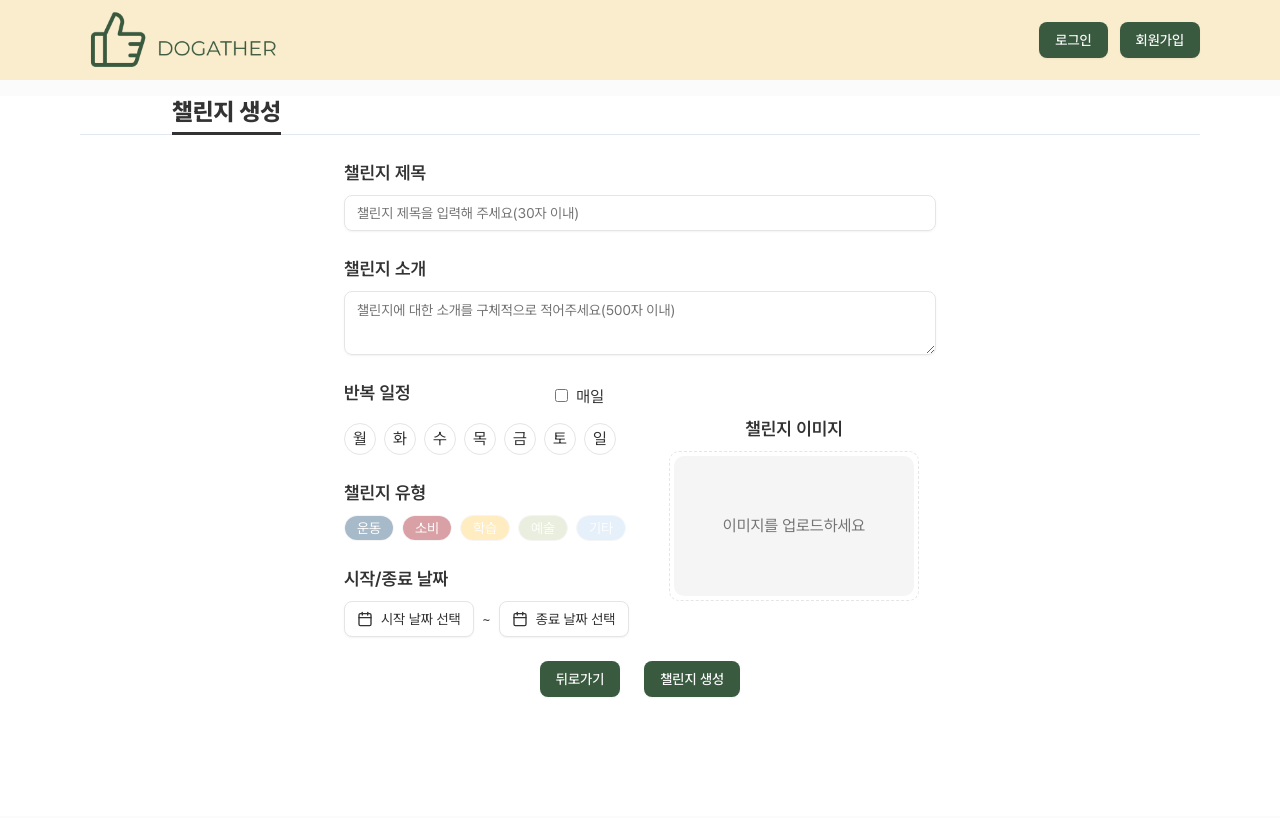
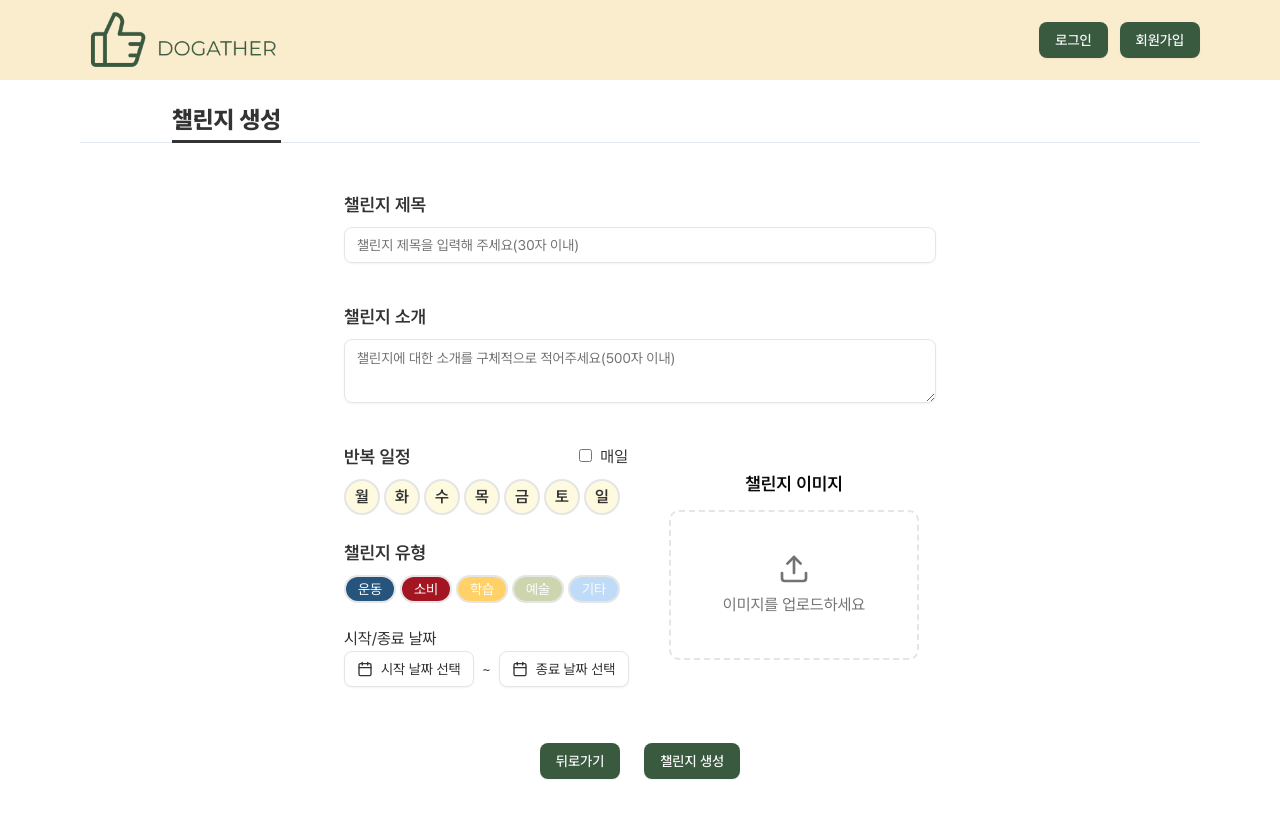
Before and after one commit to do-gather-challenge/do-gather, a Next.js app: page /challenges/post in a window 1280 px wide. Shown: the top 818 px of the page. Built offline with nearby package versions, Linux system fonts and the light colour scheme; no server answers.

Commit message:
design: #52 challenge post form ui 개선

```diff
--- a/src/components/features/challenges/post/challenge-post-button-group.tsx
+++ b/src/components/features/challenges/post/challenge-post-button-group.tsx
@@ -44,7 +44,7 @@ const ChallengePostButtonGroup = ({
   };
 
   return (
-    <div className="flex justify-center gap-6">
+    <div className="mb-6 flex justify-center gap-6">
       <Button variant="secondary" onClick={handleGoBack}>
         뒤로가기
       </Button>
--- a/src/components/features/challenges/post/challenge-post-form.tsx
+++ b/src/components/features/challenges/post/challenge-post-form.tsx
@@ -17,17 +17,17 @@ const ChallengePostForm = ({ mode, initialData }: ChallengeFormProps) => {
 
   return (
     <>
-      <div className="relative mx-auto mt-24 w-full max-w-[1200px] px-5 sm:px-6 md:px-8">
+      <div className="relative mx-auto mb-6 w-full max-w-[1200px] px-6 pt-6 md:px-8">
         <div className="bg-gray absolute right-10 bottom-0 left-10 h-px"></div>
         <h1 className="relative mx-auto ml-15 inline-block border-b-3 border-black pb-1 text-2xl font-extrabold md:ml-25">
           {mode === 'create' ? '챌린지 생성' : '챌린지 수정'}
         </h1>
       </div>
 
-      <section className="mx-auto mb-6 max-w-[320px] p-6 md:max-w-[640px]">
+      <section className="mx-auto flex max-w-[320px] flex-col gap-4 p-6 md:max-w-[640px]">
         <ChallengePostInput challenge={challenge} handleChange={handleChange} />
 
-        <section className="mb-6 grid grid-cols-1 gap-6 md:grid-cols-2">
+        <section className="mb-10 grid grid-cols-1 gap-6 md:grid-cols-2">
           <ChallengePostSelector challenge={challenge} setters={setters} />
           <ChallengePostImageUploader setters={setters} challenge={challenge} />
         </section>
--- a/src/components/features/challenges/post/challenge-post-image-uploader.tsx
+++ b/src/components/features/challenges/post/challenge-post-image-uploader.tsx
@@ -1,5 +1,7 @@
+import { cn } from '@/lib/utils';
 import { ChallengePostSetters } from '@/types/challenge-post.type';
 import { ChallengePost } from '@/types/challenge.type';
+import { UploadIcon } from 'lucide-react';
 import Image from 'next/image';
 import { useEffect, useRef, useState } from 'react';
 
@@ -33,13 +35,25 @@ const ChallengePostImageUploader = ({ setters, challenge }: ChallengePostImageUp
     }
   };
   return (
-    <section className="flex flex-col items-center justify-center gap-2">
-      <label className="text-lg font-semibold" htmlFor="image-upload">
+    <section className="flex flex-col items-center justify-center gap-3">
+      <label
+        htmlFor="image-upload"
+        className="text-foreground hover:text-primary text-lg font-semibold transition-colors"
+      >
         챌린지 이미지
       </label>
+
+      {/* 이미지 업로드*/}
       <div
-        className="border-border flex items-center justify-center rounded-lg border-1 border-dashed p-1 hover:cursor-pointer"
+        className={cn(
+          'group relative flex items-center justify-center rounded-lg border-2 border-dashed',
+          'border-border hover:border-secondary hover:bg-accent/10',
+          'cursor-pointer transition-colors duration-200',
+          'h-[150px] w-[250px]'
+        )}
         onClick={handleClick}
+        role="button"
+        aria-labelledby="image-upload-label"
       >
         <input
           type="file"
@@ -49,17 +63,21 @@ const ChallengePostImageUploader = ({ setters, challenge }: ChallengePostImageUp
           onChange={handleFileChange}
           ref={inputRef}
         />
-        <div className="bg-muted relative h-[140px] w-[240px] overflow-hidden rounded-lg">
+
+        {/* 미리보기 */}
+        <div className="absolute inset-0 flex items-center justify-center overflow-hidden rounded-[calc(0.5rem-2px)]">
           {previewImage ? (
             <Image
               src={previewImage}
-              alt="미리보기 이미지"
+              alt="업로드된 챌린지 이미지"
               fill
-              className="aspect-video w-full object-cover object-center"
+              className="object-cover object-center"
+              priority
             />
           ) : (
-            <div className="bg-muted flex h-[140px] w-[240px] items-center justify-center">
-              <p className="text-muted-foreground">이미지를 업로드하세요</p>
+            <div className="flex flex-col items-center gap-2 p-4 text-center">
+              <UploadIcon className="text-muted-foreground group-hover:text-secondary h-8 w-8" />
+              <p className="text-muted-foreground group-hover:text-secondary">이미지를 업로드하세요</p>
             </div>
           )}
         </div>
--- a/src/components/features/challenges/post/challenge-post-input.tsx
+++ b/src/components/features/challenges/post/challenge-post-input.tsx
@@ -21,6 +21,7 @@ const ChallengePostInput = ({ challenge, handleChange }: ChallengePostInputProps
           placeholder="챌린지 제목을 입력해 주세요(30자 이내)"
           value={challenge.title}
           onChange={handleChange}
+          className="text-[14px]"
         />
       </section>
 
@@ -35,6 +36,7 @@ const ChallengePostInput = ({ challenge, handleChange }: ChallengePostInputProps
           rows={4}
           value={challenge.description}
           onChange={handleChange}
+          className="text-[14px]"
         />
       </section>
     </>
--- a/src/components/features/challenges/post/challenge-post-selector.tsx
+++ b/src/components/features/challenges/post/challenge-post-selector.tsx
@@ -41,11 +41,11 @@ const ChallengePostSelector = ({ challenge, setters }: ChallengePostSelectorProp
   };
 
   return (
-    <div>
+    <div className="flex flex-col gap-6">
       {/* 반복 일정 */}
-      <section className="mb-6">
-        <div className="mb-2 flex items-center justify-between">
-          <label className="mb-2 text-lg font-semibold">반복 일정</label>
+      <section className="flex flex-col gap-2">
+        <div className="flex items-center justify-between">
+          <label className="text-lg font-semibold">반복 일정</label>
           <div>
             <input
               type="checkbox"
@@ -54,16 +54,14 @@ const ChallengePostSelector = ({ challenge, setters }: ChallengePostSelectorProp
               checked={isEveryDayChecked}
               onChange={handleEveryDayChange}
             />
-            <label htmlFor="every-day" className="mr-6">
-              매일
-            </label>
+            <label htmlFor="every-day">매일</label>
           </div>
         </div>
-        <div className="flex gap-2">
+        <div className="flex gap-1">
           {DAYS.map((day) => (
             <label
               key={day}
-              className={`${getDayCheckboxClass(day, challenge.executeDays)} flex items-center justify-center`}
+              className={`${getDayCheckboxClass(day, challenge.executeDays)} flex items-center justify-center font-semibold`}
             >
               <input
                 type="checkbox"
@@ -80,9 +78,9 @@ const ChallengePostSelector = ({ challenge, setters }: ChallengePostSelectorProp
       </section>
 
       {/* 챌린지 유형 */}
-      <section className="mb-6">
-        <h2 className="mb-2 text-lg font-semibold">챌린지 유형</h2>
-        <div className="flex gap-2">
+      <section className="flex flex-col gap-2">
+        <h2 className="text-lg font-semibold">챌린지 유형</h2>
+        <div className="flex gap-1">
           {categories.map((category) => (
             <label key={category} className={getCategoryRadioClass(category, challenge.category)}>
               <input
@@ -101,7 +99,7 @@ const ChallengePostSelector = ({ challenge, setters }: ChallengePostSelectorProp
 
       {/* 시작/종료 날짜 */}
       <section>
-        <h2 className="mb-2 text-lg font-semibold">시작/종료 날짜</h2>
+        <h2 className="flex flex-col gap-2">시작/종료 날짜</h2>
 
         <ChallengePostDatePicker
           startDate={challenge.startDate ? new Date(challenge.startDate) : undefined}
--- a/src/lib/utils/post.util.ts
+++ b/src/lib/utils/post.util.ts
@@ -7,12 +7,12 @@ import { ChallengePost } from '@/types/challenge.type';
  * @returns {string} - 조건에 맞는 클래스 이름
  */
 export const getDayCheckboxClass = (day: string, executeDays: string[]): string => {
-  let buttonClass = 'h-8 w-8 rounded-full border cursor-pointer';
+  let buttonClass = ' h-9 w-9 rounded-full border-2 cursor-pointer transition-all duration-200 ease-in-out';
 
   if (executeDays.includes(day)) {
-    buttonClass += ' bg-primary border-red-700';
+    buttonClass += 'shadow-sm scale-105 bg-primary border-secondary';
   } else {
-    buttonClass += ' border-border hover:bg-primary hover:border-red-700 ';
+    buttonClass += 'border-border hover:bg-accent hover:border-secondary-foreground bg-primary-foreground';
   }
 
   return buttonClass;
@@ -25,12 +25,12 @@ export const getDayCheckboxClass = (day: string, executeDays: string[]): string
  * @returns {string} - 조건에 맞는 클래스 이름
  */
 export const getCategoryRadioClass = (category: string, selectedCategory: string): string => {
-  let buttonClass = 'cursor-pointer rounded-full border';
+  let buttonClass = 'cursor-pointer rounded-full border-2 transition-all duration-300';
 
   if (selectedCategory === category) {
-    buttonClass += ' opacity-100 border-red-700';
+    buttonClass += ' bg-primary text-primary-foreground shadow-md border-secondary';
   } else {
-    buttonClass += ' opacity-40 hover:opacity-100';
+    buttonClass += 'border-muted bg-muted/30 hover:bg-accent hover:border-secondary-foreground';
   }
 
   return buttonClass;
```
